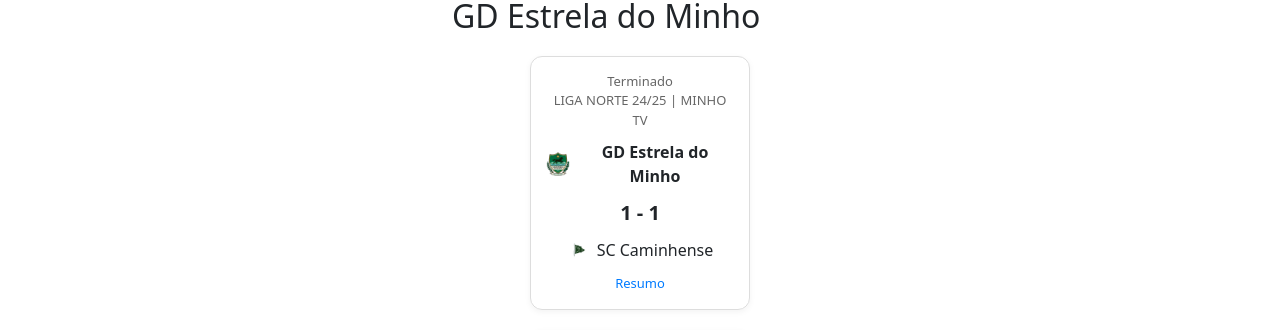
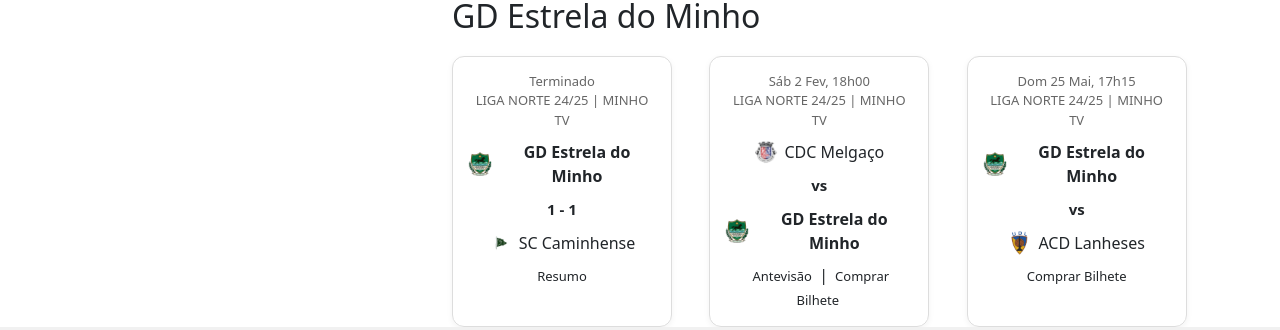
Before and after one commit to Duarte-Castanheira/Diam_Project, a React (Create React App) app in the folder sitepr/frontend/: page / in a window 1280 px wide. Shown: the part 443-773 px from the top of the page. Built offline with nearby package versions, Linux system fonts and the light colour scheme.

Commit message:
tá QUASEEE FEITOOO

```diff
--- a/sitepr/frontend/src/Home.js
+++ b/sitepr/frontend/src/Home.js
@@ -40,21 +40,21 @@
       interval={5000}
       transitionTime={500}
     >
-      <div onClick={() => navigate("/Noticias")}>
+      <div onClick={() => navigate("/Noticias")} role="button" tabIndex={0} onKeyDown={(e) => e.key === 'Enter' && navigate("/Noticias")}>
         <img
           src="/NoticiaJovem.png"
           alt="Imagem 1"
           style={{ cursor: "pointer" }}
         />
       </div>
-      <div onClick={() => navigate("/Noticias")}>
+      <div onClick={() => navigate("/Noticias")} role="button" tabIndex={0} onKeyDown={(e) => e.key === 'Enter' && navigate("/Noticias")}>
         <img
           src="/Sub17.png"
           alt="Imagem 2"
           style={{ cursor: "pointer" }}
         />
       </div>
-      <div onClick={() => navigate("/Noticias")}>
+      <div onClick={() => navigate("/Noticias")} role="button" tabIndex={0} onKeyDown={(e) => e.key === 'Enter' && navigate("/Noticias")}>
         <img
           src="/RenovacaoEstadio.png"
           alt="Imagem 3"
@@ -66,38 +66,61 @@
 }
 
 function Games() {
-
   return (
     <>
       <h2>Acompanha os jogos do GD Estrela do Minho</h2>
       <div className="match-box">
         <div className="game-container">
           <div className="game">
-            <div className="date">Terminado<br />LIGA NORTE 24/25 | MINHO TV</div>
+            <div className="date">
+              Terminado
+              <br />
+              LIGA NORTE 24/25 | MINHO TV
+            </div>
             <div className="team" style={{ fontWeight: "bold" }}>
-              <img src="/logo.png" alt="Estrela do Minho" /> GD Estrela do Minho
+              <img src="/logo.png" alt="Estrela do Minho Logo" /> GD Estrela do Minho
             </div>
             <div className="score">1 - 1</div>
-            <div className="team"><img src="/SCCaminhense.png" alt="Sporting" /> SC Caminhense</div>
-            <a href="#">Resumo</a>
+            <div className="team">
+              <img src="/SCCaminhense.png" alt="SC Caminhense Logo" /> SC Caminhense
+            </div>
+            <a>Resumo</a>
           </div>
+        </div>
 
+        <div className="game-container">
           <div className="game">
-            <div className="date">Sáb 2 Fev, 18h00<br />LIGA NORTE 24/25 | MINHO TV</div>
-            <div className="team"><img src="/Melgaco.png" alt="CDC Melgaço" /> CDC Melgaço</div>
+            <div className="date">
+              Sáb 2 Fev, 18h00
+              <br />
+              LIGA NORTE 24/25 | MINHO TV
+            </div>
+            <div className="team">
+              <img src="/Melgaco.png" alt="CDC Melgaço Logo" /> CDC Melgaço
+            </div>
             <div className="score">vs</div>
-            <div className="team"style={{ fontWeight: "bold" }}>
-            <img src="/logo.png" alt="Estrela do Minho" /> GD Estrela do Minho</div>
-            <a href="#">Antevisão</a> | <a href="#">Apostar Betano</a>
+            <div className="team" style={{ fontWeight: "bold" }}>
+              <img src="/logo.png" alt="Estrela do Minho Logo" /> GD Estrela do Minho
+            </div>
+            <a>Antevisão</a> | <a>Comprar Bilhete</a>
           </div>
+        </div>
 
+        <div className="game-container">
           <div className="game">
-            <div className="date">Dom 25 Mai, 17h15<br />LIGA NORTE 24/25 | MINHO TV</div>
-            <div className="team"style={{ fontWeight: "bold" }}>
-            <img src="/logo.png" alt="Estrela do Minho" /> GD Estrela do Minho</div>
+            <div className="date">
+              Dom 25 Mai, 17h15
+              <br />
+              LIGA NORTE 24/25 | MINHO TV
+            </div>
+            <div className="team" style={{ fontWeight: "bold" }}>
+              <img src="/logo.png" alt="Estrela do Minho Logo" /> GD Estrela do Minho
+            </div>
             <div className="score">vs</div>
-            <div className="team"><img src="/ACDLanheses.png" alt="ACD Lanheses" /> ACD Lanheses</div>
-            <a href="#">Apostar Betano</a>
+            <div className="team">
+              <img src="/ACDLanheses.png" alt="ACD Lanheses Logo" /> ACD Lanheses
+            </div>
+            <a>Comprar Bilhete</a>
           </div>
         </div>
       </div>
--- a/sitepr/frontend/src/styles.css
+++ b/sitepr/frontend/src/styles.css
@@ -241,13 +241,20 @@
     font-weight: bold;
 }
 
+.match-box {
+  display: flex;
+  justify-content: left;
+  gap: 20px;
+  flex-wrap: wrap;
+  margin-top: 20px;
+  width: 200%;
+}
+
 .game-container {
   display: flex;
-  flex-direction: row;     /* Coloca os jogos lado a lado */
-  justify-content: center;
+  justify-content: left;
   gap: 20px;
-  flex-wrap: wrap;         /* Permite quebrar linha em ecrãs pequenos */
-  margin-top: 20px;
+  margin-right: auto;
 }
 
 .game {
@@ -256,7 +263,7 @@
   padding: 15px;
   width: 220px;
   text-align: center;
-  display: inline-block;
+  display: table;
   box-shadow: 0 2px 6px rgba(0, 0, 0, 0.05);
 }
 
@@ -280,7 +287,7 @@
 }
 
 .score {
-  font-size: 20px;
+  font-size: 15px;
   font-weight: bold;
   margin: 10px 0;
 }
```
Also changed, not shown: 1 other file (tests, documents, lock files or other folders).
